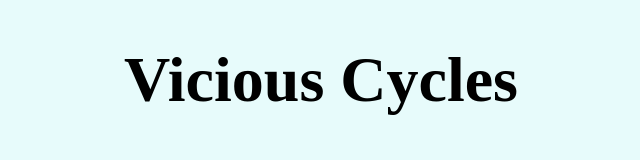
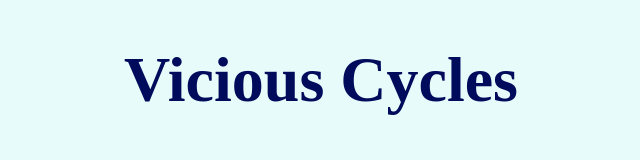
Before and after one commit to dillerc/ViciousCyclesProject, a plain HTML site: page index.html in a window 1280 px wide. Shown: the whole page, without its empty margins (319-959 px from the left). Drawn offline with Linux system fonts and the light colour scheme.

Commit message:
Update index.html

```diff
--- a/index.html
+++ b/index.html
@@ -15,7 +15,7 @@ WEB-140.0001
 		h1 {
 			font-size: 4em;
 			text-align: center;
-			text-color: #010B5B;
+			color: #010B5B;
 			}
 	</style>
 	<meta charset="UTF-8">
```
